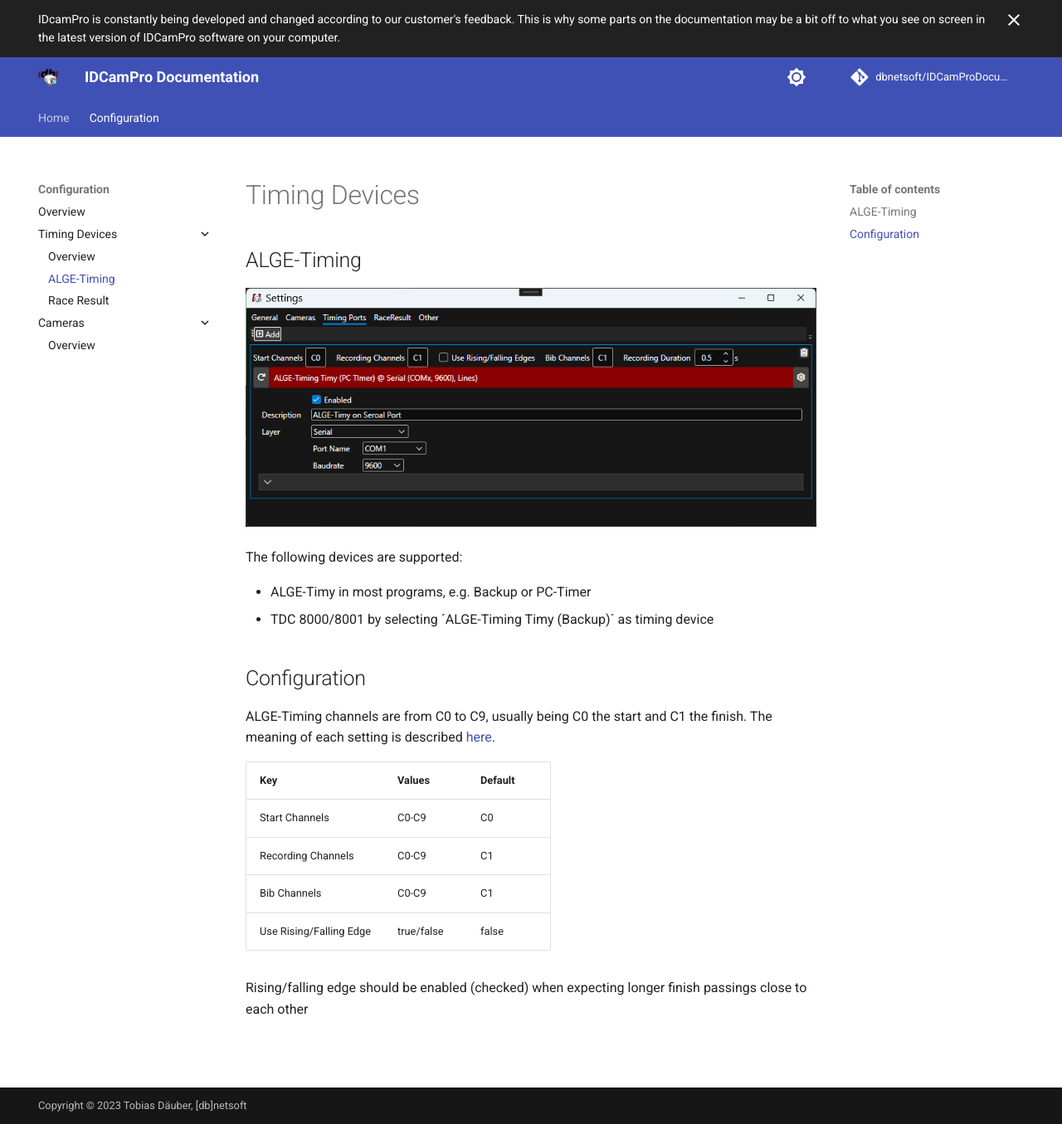
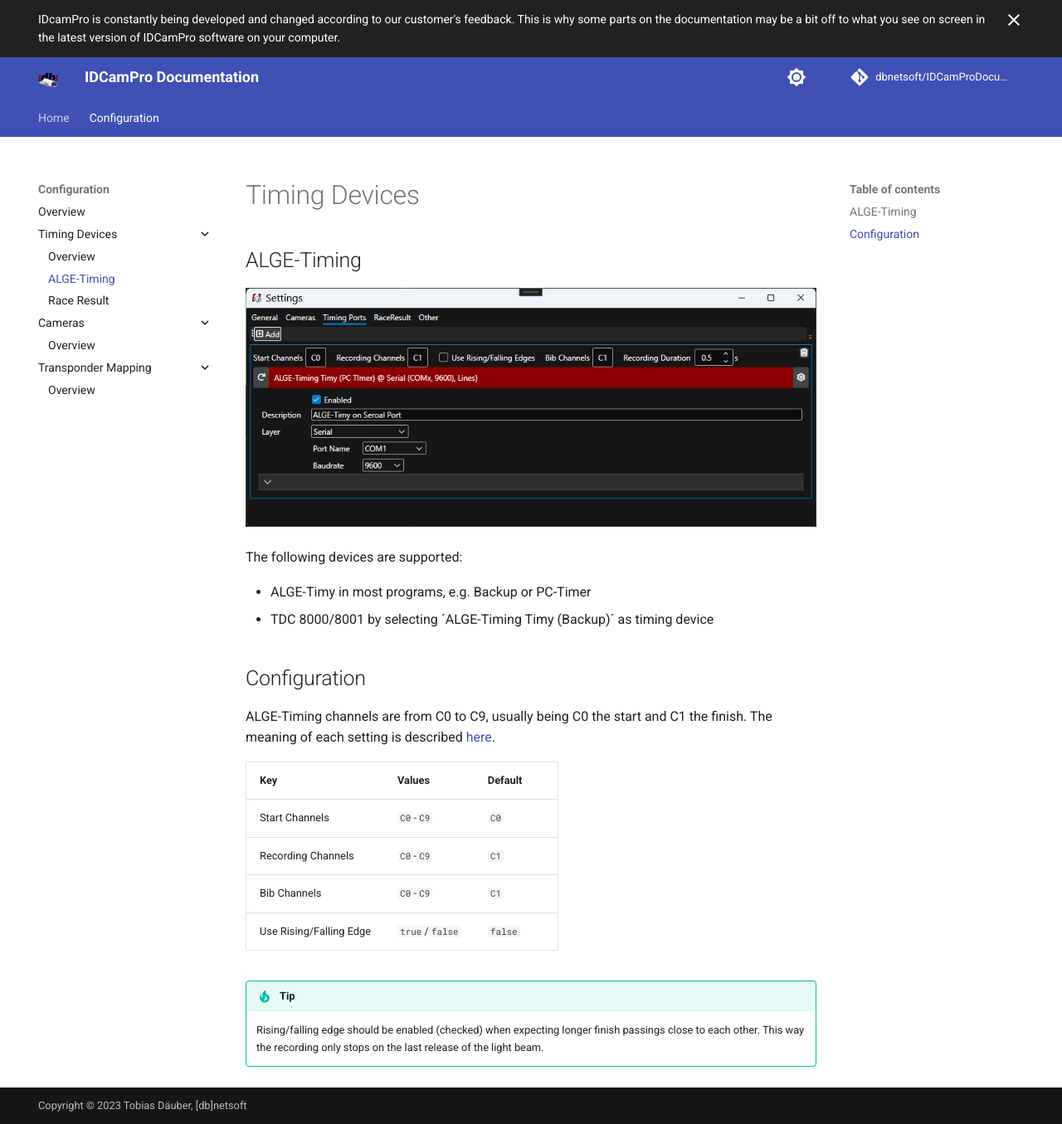
Before and after one commit to dbnetsoft/IDCamProDocumentation, an MkDocs documentation site: the page built from docs/configuration/timingdevices/algetiming.md, in a window 1280 px wide and 1355 px high. Shown: the whole window at 83% size. Built offline with MkDocs 1.6.1 and Material for MkDocs 9.7.7, drawn with Linux system fonts in a browser that asks for light colours; comment, search, counter and statistics services are not loaded.

Commit message:
Added: Section for transponder mapping Changed: Typos and small corrections

```diff
--- a/docs/configuration/timingdevices/algetiming.md
+++ b/docs/configuration/timingdevices/algetiming.md
@@ -16,9 +16,11 @@ The meaning of each setting is described [here](index.md).
 
 | Key                | Values | Default |
 | -        | ----- | ------- |
-| Start Channels     | C0-C9 | C0 |
-| Recording Channels | C0-C9 | C1 |
-| Bib Channels | C0-C9 | C1 |
-| Use Rising/Falling Edge | true/false | false |
+| Start Channels     | `C0`-`C9` | `C0` |
+| Recording Channels | `C0`-`C9` | `C1` |
+| Bib Channels | `C0`-`C9` | `C1` |
+| Use Rising/Falling Edge | `true`/`false` | `false` |
 
-Rising/falling edge should be enabled (checked) when expecting longer finish passings close to each other
+!!! tip
+
+    Rising/falling edge should be enabled (checked) when expecting longer finish passings close to each other. This way the recording only stops on the last release of the light beam.
--- a/mkdocs.yml
+++ b/mkdocs.yml
@@ -16,6 +16,8 @@ nav:
             - Race Result: configuration/timingdevices/raceresult.md
         - Cameras:
             - Overview: configuration/cameras/index.md
+        - Transponder Mapping:
+            - Overview: configuration/transpondermapping/index.md
 theme:
     name: "material"
     custom_dir: "overrides"
```
Also changed, not shown: docs/configuration/index.md (+2 -2 lines), docs/configuration/transpondermapping/index.md (added, +17 -0 lines), docs/assets/images/logo.png, docs/configuration/transpondermapping/images/overview.png (added), 1 other file.
